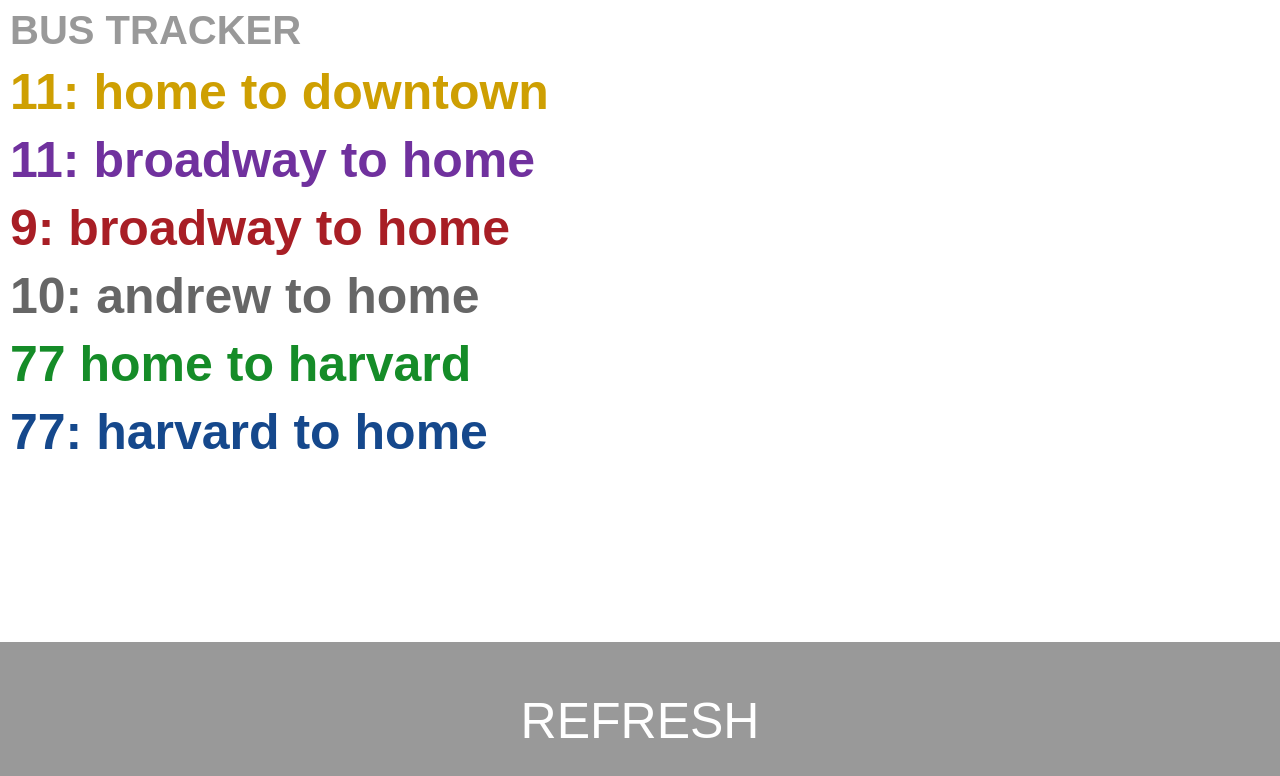
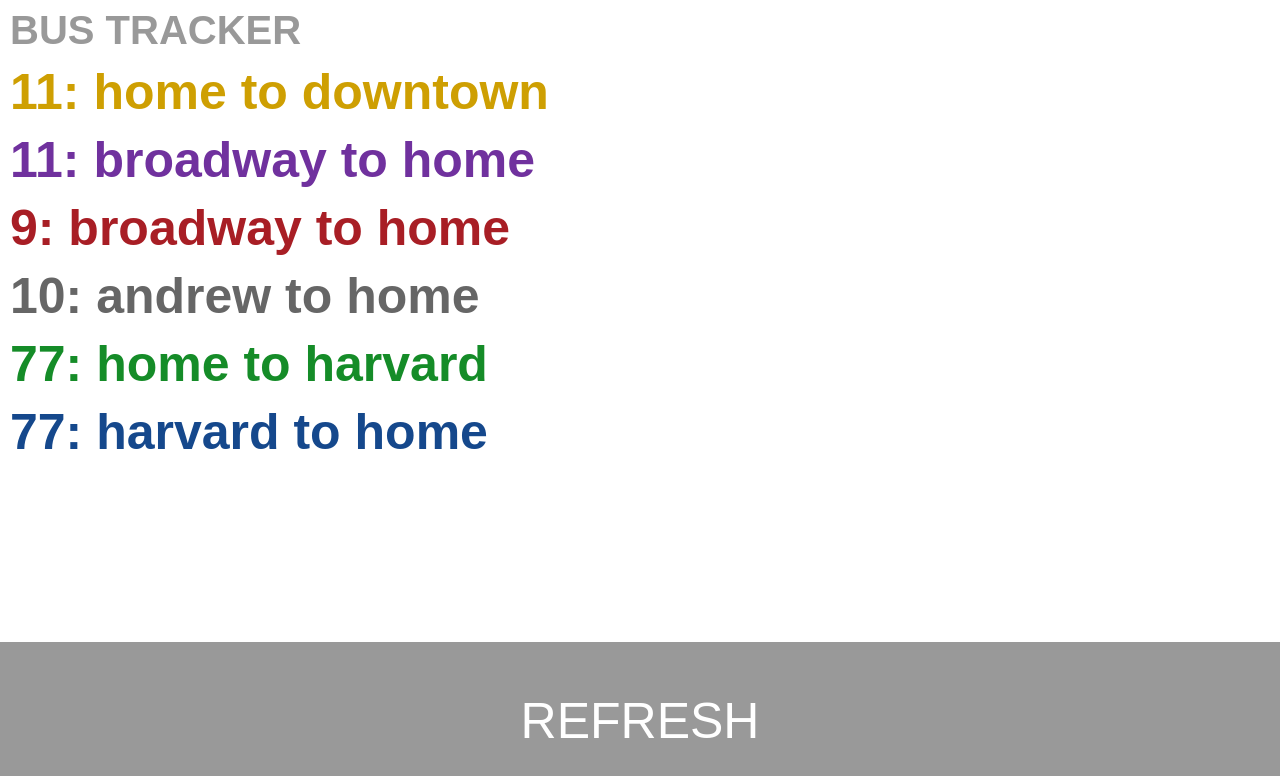
Before and after one commit to anishan/bus-tracker, a plain HTML site: page index.html in a window 1280 px wide. Drawn offline with nearby package versions, Linux system fonts and the light colour scheme; no server answers; a web font is replaced by a local one.

Commit message:
added missing semicolon

```diff
--- a/index.html
+++ b/index.html
@@ -39,7 +39,7 @@
 </div>
 
 <div id="div-77-harvard">
-  <h2>77 home to harvard</h2>
+  <h2>77: home to harvard</h2>
   <div id="time-77-harvard">
   </div>
 </div>
```
